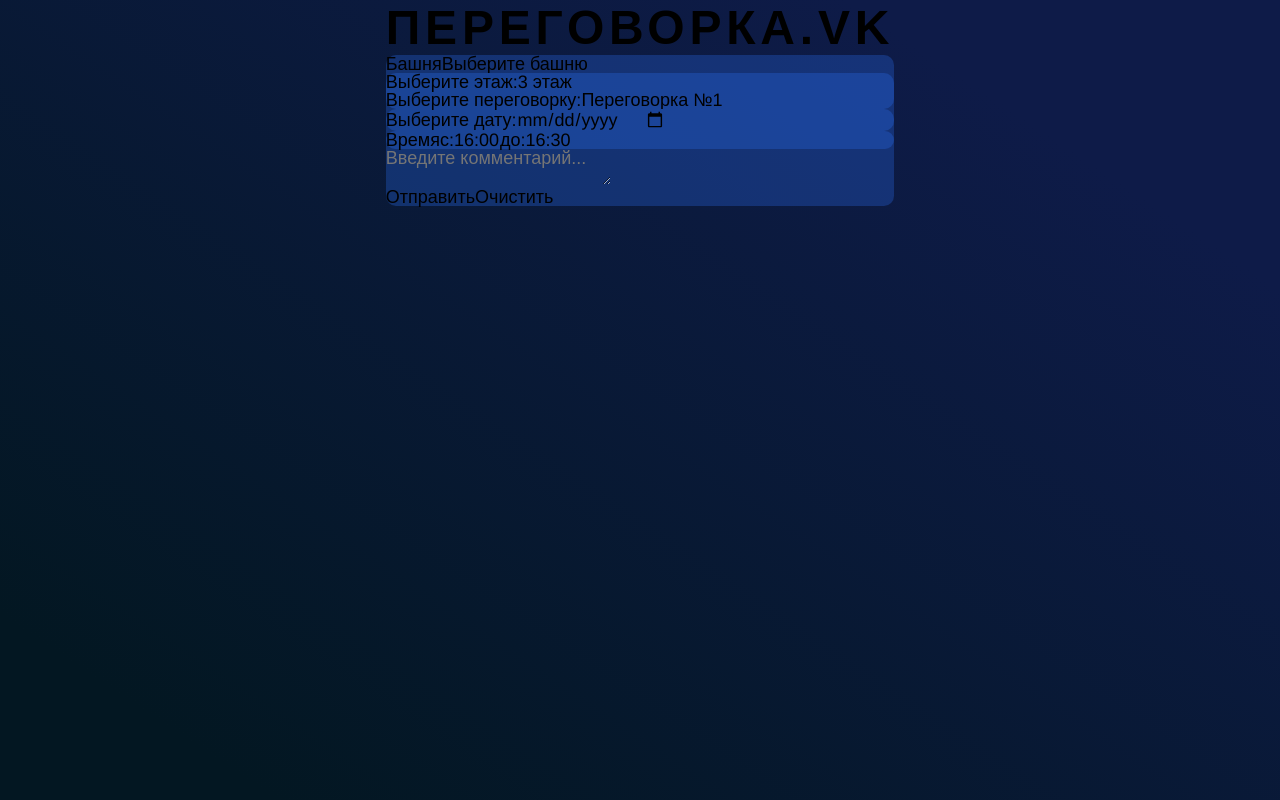
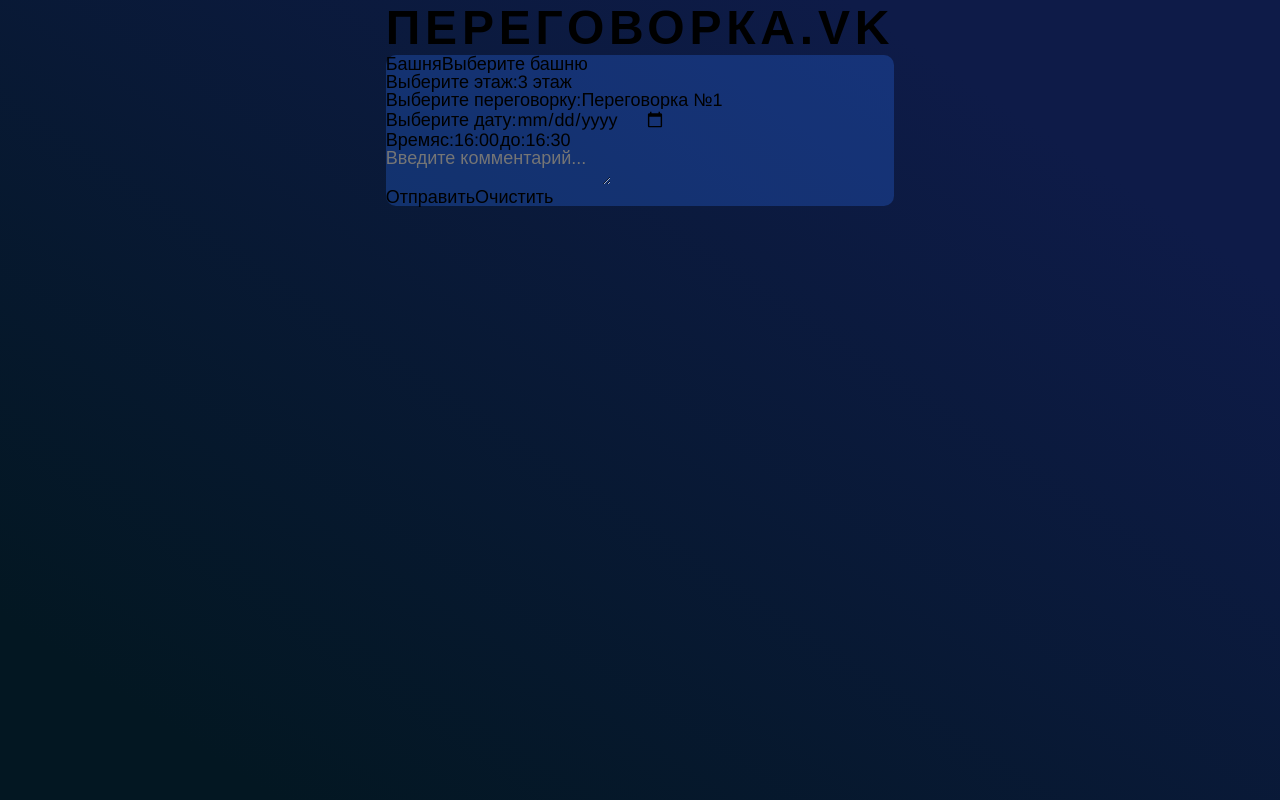
Before and after one commit to Rastre13/meeting-room-form, a React (Create React App) app: page / in a window 1280 px wide. Built offline with nearby package versions, Linux system fonts and the light colour scheme.

Commit message:
refactor: div changed

```diff
--- a/src/App.js
+++ b/src/App.js
@@ -63,13 +63,10 @@
       <div className="App">
         <h1>Переговорка.vk</h1>
         <form className="form" onSubmit={handleSubmit} onReset={handleReset}>
-          <div className="form-item">
             <SelectTower
                 value={formData.tower}
                 onChange={handleInputChange}
             />
-          </div>
-          <div className="form-item">
             <FloorRooms
                 floorValue={formData.floor}
                 roomValue={formData.room}
@@ -78,27 +75,20 @@
                 }
                 onRoomChange={(value) => setFormData({ ...formData, room: value })}
             />
-          </div>
-          <div className="form-item">
             <DateSelect
                 value={formData.date}
                 onChange={handleDateChange}
             />
-          </div>
-          <div className="form-item">
             <TimeSelect
                 startValue={formData.start}
                 endValue={formData.end}
                 onStartChange={(value) => handleTimeChange(value, formData.end)}
                 onEndChange={(value) => handleTimeChange(formData.start, value)}
             />
-          </div>
-          <div className="form-item">
             <EnterComment
                 value={formData.comment}
                 onChange={handleInputChange}
             />
-          </div>
           <div className="form-item">
             <button type="submit">Отправить</button>
             <button type="reset">Очистить</button>
--- a/src/components/DateSelect.jsx
+++ b/src/components/DateSelect.jsx
@@ -10,7 +10,7 @@
     };
 
     return (
-        <form>
+        <div className="form-item">
             <label htmlFor="date-select">Выберите дату:</label>
             <input
                 type="date"
@@ -21,7 +21,7 @@
                 min={new Date().toISOString().split("T")[0]}
                 placeholder="Выберите дату"
             />
-        </form>
+        </div>
     );
 }
 
--- a/src/components/EnterComment.jsx
+++ b/src/components/EnterComment.jsx
@@ -2,7 +2,7 @@
 
 function EnterComment({value, onChange}) {
     return (
-        <div>
+        <div className="form-item">
             <label htmlFor="comment"></label>
             <textarea name="comment" placeholder='Введите комментарий...' id="comment" value={value}
                       onChange={onChange}>
--- a/src/components/FloorRooms.jsx
+++ b/src/components/FloorRooms.jsx
@@ -21,7 +21,7 @@
     }, [floorValue, roomValue]);
 
     return (
-        <form>
+        <div className="form-item">
             <label>
                 Выберите этаж:
                 <select value={selectedFloor.toString()} onChange={handleFloorChange}>
@@ -43,7 +43,7 @@
                     ))}
                 </select>
             </label>
-        </form>
+        </div>
     );
 }
 
--- a/src/components/SelectTower.jsx
+++ b/src/components/SelectTower.jsx
@@ -2,7 +2,7 @@
 
 function SelectTower({value, onChange}) {
     return (
-        <div>
+        <div className="form-item">
             <label htmlFor="tower">Башня</label>
             <select
                 id="tower"
--- a/src/components/TimeSelect.jsx
+++ b/src/components/TimeSelect.jsx
@@ -55,7 +55,7 @@
     };
 
     return (
-        <form>
+        <div className="form-item">
             <label htmlFor="start-time">Время</label>
             <label htmlFor="start-time">с:</label>
             <select
@@ -76,7 +76,7 @@
             >
                 {endOptions}
             </select>
-        </form>
+        </div>
     );
 }
 
```
